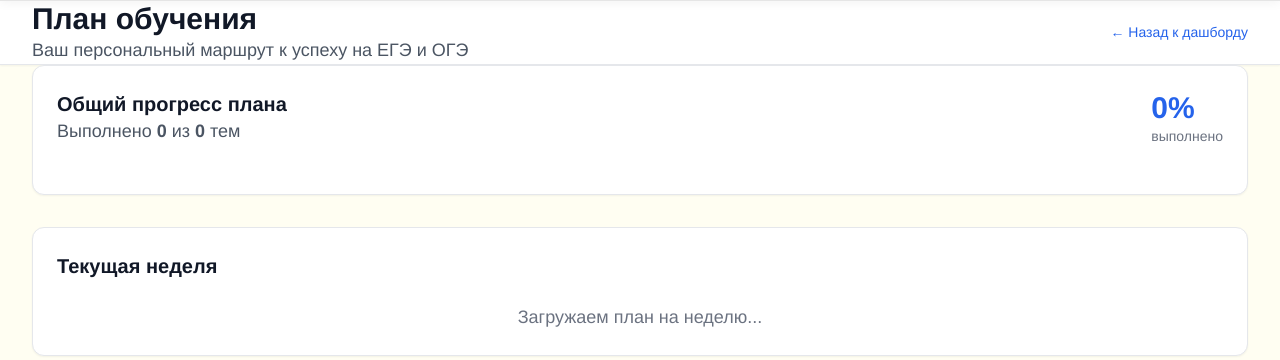
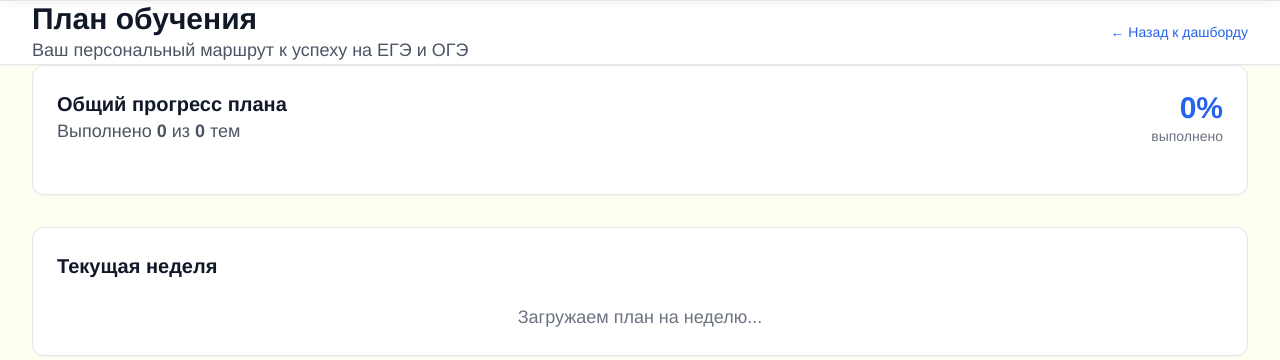
Before and after one commit to gaus-1/ExamFlow, a Django app: page /core/personalization/study-plan/ in a window 1280 px wide. Shown: the part 338-698 px from the top of the page. Run offline with Django 4.2, Linux system fonts and the light colour scheme; the visitor is signed in with stand-in values (Sample User, id 1); parts of the project's set-up code (start-up, migrations or seed data) failed here and were passed over; some libraries are stand-ins or nearby versions.

Commit message:
Исправлены CSP ошибки и добавлены современные стили: создан modern-styles.css с Tailwind-подобными утилитами

```diff
--- a/examflow_project/settings.py
+++ b/examflow_project/settings.py
@@ -373,7 +373,9 @@
 CONTENT_SECURITY_POLICY = {
     'default-src': ("'self'",),
     'style-src': ("'self'", "'unsafe-inline'", "https://cdnjs.cloudflare.com", "https://cdn.jsdelivr.net"),
+    'style-src-elem': ("'self'", "'unsafe-inline'", "https://cdnjs.cloudflare.com", "https://cdn.jsdelivr.net"),
     'script-src': ("'self'", "'unsafe-inline'", "'unsafe-eval'", "https://cdnjs.cloudflare.com", "https://cdn.jsdelivr.net"),
+    'script-src-elem': ("'self'", "'unsafe-inline'", "'unsafe-eval'", "https://cdnjs.cloudflare.com", "https://cdn.jsdelivr.net"),
     'img-src': ("'self'", "data:", "https:", "https://api.qrserver.com"),
     'font-src': ("'self'", "https://cdnjs.cloudflare.com", "https://cdn.jsdelivr.net"),
     'connect-src': ("'self'", "https://generativelanguage.googleapis.com"),
--- /dev/null
+++ b/static/css/modern-styles.css
@@ -0,0 +1,530 @@
+/* 🎨 Современные стили ExamFlow - основаны на эталонном дизайне */
+
+/* Импорт шрифтов */
+@import url("https://cdnjs.cloudflare.com/ajax/libs/remixicon/4.5.0/remixicon.min.css");
+
+/* CSS переменные */
+:root {
+    --primary-bg: #fffef2;
+    --primary-text: #252525;
+    --secondary-text: #666;
+    --border-color: #e5e5e5;
+    --footer-bg: #f8f8f8;
+    --accent-blue: #3b82f6;
+    --accent-green: #10b981;
+    --accent-orange: #f59e0b;
+    --accent-red: #ef4444;
+    --shadow-sm: 0 1px 2px 0 rgb(0 0 0 / 0.05);
+    --shadow-md: 0 4px 6px -1px rgb(0 0 0 / 0.1), 0 2px 4px -2px rgb(0 0 0 / 0.1);
+    --shadow-lg: 0 10px 15px -3px rgb(0 0 0 / 0.1), 0 4px 6px -4px rgb(0 0 0 / 0.1);
+}
+
+/* Базовые стили */
+* {
+    box-sizing: border-box;
+    border: 0 solid #e5e7eb;
+}
+
+body {
+    margin: 0;
+    line-height: 1.5;
+    background-color: var(--primary-bg);
+    color: var(--primary-text);
+    font-family: ui-sans-serif, system-ui, sans-serif, "Apple Color Emoji", "Segoe UI Emoji", "Segoe UI Symbol", "Noto Color Emoji";
+    -webkit-font-smoothing: antialiased;
+    -moz-osx-font-smoothing: grayscale;
+}
+
+/* Типографика */
+h1, h2, h3, h4, h5, h6 {
+    font-size: inherit;
+    font-weight: inherit;
+    margin: 0;
+}
+
+a {
+    color: inherit;
+    text-decoration: inherit;
+}
+
+/* Утилиты позиционирования */
+.absolute { position: absolute; }
+.relative { position: relative; }
+.sticky { position: sticky; }
+.fixed { position: fixed; }
+
+.top-0 { top: 0; }
+.bottom-4 { bottom: 1rem; }
+.left-1\/2 { left: 50%; }
+.right-4 { right: 1rem; }
+.-top-4 { top: -1rem; }
+
+.z-50 { z-index: 50; }
+
+/* Утилиты отображения */
+.flex { display: flex; }
+.grid { display: grid; }
+.hidden { display: none; }
+.inline-block { display: inline-block; }
+
+.flex-col { flex-direction: column; }
+.flex-wrap { flex-wrap: wrap; }
+.flex-row { flex-direction: row; }
+
+.items-start { align-items: flex-start; }
+.items-center { align-items: center; }
+.items-end { align-items: flex-end; }
+
+.justify-center { justify-content: center; }
+.justify-between { justify-content: space-between; }
+.justify-end { justify-content: flex-end; }
+
+/* Утилиты размеров */
+.w-full { width: 100%; }
+.w-20 { width: 5rem; }
+.w-48 { width: 12rem; }
+
+.h-screen { height: 100vh; }
+.h-16 { height: 4rem; }
+.h-20 { height: 5rem; }
+.h-32 { height: 8rem; }
+.h-48 { height: 12rem; }
+.min-h-screen { min-height: 100vh; }
+
+/* Утилиты максимальной ширины */
+.max-w-md { max-width: 28rem; }
+.max-w-2xl { max-width: 42rem; }
+.max-w-3xl { max-width: 48rem; }
+.max-w-4xl { max-width: 56rem; }
+.max-w-6xl { max-width: 72rem; }
+.max-w-7xl { max-width: 80rem; }
+
+/* Утилиты отступов */
+.p-3 { padding: 0.75rem; }
+.p-4 { padding: 1rem; }
+.p-6 { padding: 1.5rem; }
+.p-8 { padding: 2rem; }
+
+.px-3 { padding-left: 0.75rem; padding-right: 0.75rem; }
+.px-4 { padding-left: 1rem; padding-right: 1rem; }
+.px-6 { padding-left: 1.5rem; padding-right: 1.5rem; }
+.px-8 { padding-left: 2rem; padding-right: 2rem; }
+.px-10 { padding-left: 2.5rem; padding-right: 2.5rem; }
+
+.py-1 { padding-top: 0.25rem; padding-bottom: 0.25rem; }
+.py-2 { padding-top: 0.5rem; padding-bottom: 0.5rem; }
+.py-3 { padding-top: 0.75rem; padding-bottom: 0.75rem; }
+.py-4 { padding-top: 1rem; padding-bottom: 1rem; }
+.py-16 { padding-top: 4rem; padding-bottom: 4rem; }
+.py-20 { padding-top: 5rem; padding-bottom: 5rem; }
+.py-24 { padding-top: 6rem; padding-bottom: 6rem; }
+
+.pt-8 { padding-top: 2rem; }
+.pr-8 { padding-right: 2rem; }
+
+/* Утилиты отступов */
+.mx-auto { margin-left: auto; margin-right: auto; }
+.mb-2 { margin-bottom: 0.5rem; }
+.mb-4 { margin-bottom: 1rem; }
+.mb-6 { margin-bottom: 1.5rem; }
+.mb-8 { margin-bottom: 2rem; }
+.mb-12 { margin-bottom: 3rem; }
+.mb-16 { margin-bottom: 4rem; }
+
+.mt-4 { margin-top: 1rem; }
+.mt-6 { margin-top: 1.5rem; }
+.mt-12 { margin-top: 3rem; }
+
+/* Утилиты сетки */
+.grid-cols-1 { grid-template-columns: repeat(1, minmax(0, 1fr)); }
+.grid-cols-2 { grid-template-columns: repeat(2, minmax(0, 1fr)); }
+.grid-cols-3 { grid-template-columns: repeat(3, minmax(0, 1fr)); }
+.grid-cols-4 { grid-template-columns: repeat(4, minmax(0, 1fr)); }
+
+.col-span-2 { grid-column: span 2 / span 2; }
+
+/* Утилиты отступов между элементами */
+.gap-4 { gap: 1rem; }
+.gap-6 { gap: 1.5rem; }
+.gap-8 { gap: 2rem; }
+.gap-10 { gap: 2.5rem; }
+.gap-12 { gap: 3rem; }
+
+.space-x-2 > :not([hidden]) ~ :not([hidden]) { --tw-space-x-reverse: 0; margin-right: calc(0.5rem * var(--tw-space-x-reverse)); margin-left: calc(0.5rem * calc(1 - var(--tw-space-x-reverse))); }
+.space-x-3 > :not([hidden]) ~ :not([hidden]) { --tw-space-x-reverse: 0; margin-right: calc(0.75rem * var(--tw-space-x-reverse)); margin-left: calc(0.75rem * calc(1 - var(--tw-space-x-reverse))); }
+.space-x-4 > :not([hidden]) ~ :not([hidden]) { --tw-space-x-reverse: 0; margin-right: calc(1rem * var(--tw-space-x-reverse)); margin-left: calc(1rem * calc(1 - var(--tw-space-x-reverse))); }
+.space-x-8 > :not([hidden]) ~ :not([hidden]) { --tw-space-x-reverse: 0; margin-right: calc(2rem * var(--tw-space-x-reverse)); margin-left: calc(2rem * calc(1 - var(--tw-space-x-reverse))); }
+
+.space-y-4 > :not([hidden]) ~ :not([hidden]) { --tw-space-y-reverse: 0; margin-top: calc(1rem * calc(1 - var(--tw-space-y-reverse))); margin-bottom: calc(1rem * var(--tw-space-y-reverse)); }
+
+/* Утилиты границ */
+.border { border-width: 1px; }
+.border-2 { border-width: 2px; }
+.border-b { border-bottom-width: 1px; }
+.border-t { border-top-width: 1px; }
+
+.border-blue-600 { border-color: var(--accent-blue); }
+.border-gray-100 { border-color: #f3f4f6; }
+.border-gray-200 { border-color: #e5e7eb; }
+.border-gray-300 { border-color: #d1d5db; }
+.border-gray-800 { border-color: #1f2937; }
+
+/* Утилиты фона */
+.bg-white { background-color: #ffffff; }
+.bg-gray-50 { background-color: #f9fafb; }
+.bg-gray-100 { background-color: #f3f4f6; }
+.bg-gray-900 { background-color: #111827; }
+.bg-blue-100 { background-color: #dbeafe; }
+.bg-blue-600 { background-color: var(--accent-blue); }
+.bg-orange-500 { background-color: var(--accent-orange); }
+
+.bg-gradient-to-br { background-image: linear-gradient(to bottom right, var(--tw-gradient-stops)); }
+.from-blue-50 { --tw-gradient-from: #eff6ff var(--tw-gradient-from-position); --tw-gradient-to: rgb(239 246 255 / 0) var(--tw-gradient-to-position); --tw-gradient-stops: var(--tw-gradient-from), var(--tw-gradient-to); }
+.to-indigo-100 { --tw-gradient-to: #e0e7ff var(--tw-gradient-to-position); }
+
+/* Утилиты скругления */
+.rounded-lg { border-radius: 0.5rem; }
+.rounded-xl { border-radius: 0.75rem; }
+.rounded-2xl { border-radius: 1rem; }
+.rounded-full { border-radius: 9999px; }
+
+/* Утилиты текста */
+.text-left { text-align: left; }
+.text-center { text-align: center; }
+.text-right { text-align: right; }
+
+.text-sm { font-size: 0.875rem; line-height: 1.25rem; }
+.text-base { font-size: 1rem; line-height: 1.5rem; }
+.text-lg { font-size: 1.125rem; line-height: 1.75rem; }
+.text-xl { font-size: 1.25rem; line-height: 1.75rem; }
+.text-2xl { font-size: 1.5rem; line-height: 2rem; }
+.text-3xl { font-size: 1.875rem; line-height: 2.25rem; }
+.text-4xl { font-size: 2.25rem; line-height: 2.5rem; }
+.text-5xl { font-size: 3rem; line-height: 1; }
+.text-6xl { font-size: 3.75rem; line-height: 1; }
+
+.font-medium { font-weight: 500; }
+.font-semibold { font-weight: 600; }
+.font-bold { font-weight: 700; }
+
+.leading-tight { line-height: 1.25; }
+.leading-relaxed { line-height: 1.625; }
+
+/* Утилиты цветов текста */
+.text-white { color: #ffffff; }
+.text-blue-100 { color: #dbeafe; }
+.text-blue-200 { color: #bfdbfe; }
+.text-blue-400 { color: #60a5fa; }
+.text-blue-600 { color: var(--accent-blue); }
+.text-blue-800 { color: #1e40af; }
+.text-gray-100 { color: #f3f4f6; }
+.text-gray-400 { color: #9ca3af; }
+.text-gray-500 { color: #6b7280; }
+.text-gray-600 { color: #4b5563; }
+.text-gray-700 { color: #374151; }
+.text-gray-800 { color: #1f2937; }
+.text-gray-900 { color: #111827; }
+.text-green-500 { color: var(--accent-green); }
+.text-green-600 { color: #16a34a; }
+
+/* Утилиты placeholder */
+.placeholder-gray-500::placeholder { color: #6b7280; }
+
+/* Утилиты теней */
+.shadow-sm { box-shadow: var(--shadow-sm); }
+.shadow-md { box-shadow: var(--shadow-md); }
+.shadow-lg { box-shadow: var(--shadow-lg); }
+
+/* Утилиты переходов */
+.transition-colors { transition-property: color, background-color, border-color, text-decoration-color, fill, stroke; transition-timing-function: cubic-bezier(0.4, 0, 0.2, 1); transition-duration: 0.15s; }
+.transition-shadow { transition-property: box-shadow; transition-timing-function: cubic-bezier(0.4, 0, 0.2, 1); transition-duration: 0.15s; }
+
+/* Утилиты курсора */
+.cursor-pointer { cursor: pointer; }
+
+/* Утилиты resize */
+.resize-none { resize: none; }
+
+/* Утилиты whitespace */
+.whitespace-nowrap { white-space: nowrap; }
+
+/* Утилиты transform */
+.transform { transform: translate(var(--tw-translate-x), var(--tw-translate-y)) rotate(var(--tw-rotate)) skewX(var(--tw-skew-x)) skewY(var(--tw-skew-y)) scaleX(var(--tw-scale-x)) scaleY(var(--tw-scale-y)); }
+.-translate-x-1\/2 { --tw-translate-x: -50%; }
+
+/* Hover эффекты */
+.hover\:border-blue-300:hover { border-color: #93c5fd; }
+.hover\:bg-blue-50:hover { background-color: #eff6ff; }
+.hover\:bg-blue-600:hover { background-color: var(--accent-blue); }
+.hover\:bg-blue-700:hover { background-color: #1d4ed8; }
+.hover\:bg-gray-100:hover { background-color: #f3f4f6; }
+.hover\:bg-gray-200:hover { background-color: #e5e7eb; }
+.hover\:text-blue-600:hover { color: var(--accent-blue); }
+.hover\:text-blue-700:hover { color: #1d4ed8; }
+.hover\:text-gray-700:hover { color: #374151; }
+.hover\:text-white:hover { color: #ffffff; }
+.hover\:shadow-md:hover { box-shadow: var(--shadow-md); }
+
+/* Focus эффекты */
+.focus\:border-transparent:focus { border-color: transparent; }
+.focus\:outline-none:focus { outline: 2px solid transparent; outline-offset: 2px; }
+.focus\:ring-2:focus { --tw-ring-offset-shadow: var(--tw-ring-inset) 0 0 0 var(--tw-ring-offset-width) var(--tw-ring-offset-color); --tw-ring-shadow: var(--tw-ring-inset) 0 0 0 calc(2px + var(--tw-ring-offset-width)) var(--tw-ring-color); box-shadow: var(--tw-ring-offset-shadow), var(--tw-ring-shadow), var(--tw-shadow, 0 0 #0000); }
+.focus\:ring-blue-500:focus { --tw-ring-color: rgb(59 130 246 / 0.5); }
+
+/* Responsive утилиты */
+@media (min-width: 640px) {
+    .sm\:flex-row { flex-direction: row; }
+    .sm\:px-6 { padding-left: 1.5rem; padding-right: 1.5rem; }
+}
+
+@media (min-width: 768px) {
+    .md\:flex { display: flex; }
+    .md\:grid-cols-2 { grid-template-columns: repeat(2, minmax(0, 1fr)); }
+    .md\:grid-cols-3 { grid-template-columns: repeat(3, minmax(0, 1fr)); }
+    .md\:grid-cols-4 { grid-template-columns: repeat(4, minmax(0, 1fr)); }
+    .md\:text-2xl { font-size: 1.5rem; line-height: 2rem; }
+    .md\:text-3xl { font-size: 1.875rem; line-height: 2.25rem; }
+    .md\:text-5xl { font-size: 3rem; line-height: 1; }
+    .md\:text-6xl { font-size: 3.75rem; line-height: 1; }
+    .md\:text-7xl { font-size: 4.5rem; line-height: 1; }
+}
+
+@media (min-width: 1024px) {
+    .lg\:grid-cols-3 { grid-template-columns: repeat(3, minmax(0, 1fr)); }
+    .lg\:px-8 { padding-left: 2rem; padding-right: 2rem; }
+}
+
+/* Кастомные стили для ExamFlow */
+.navbar-aesop {
+    background: var(--primary-bg);
+    border-bottom: 1px solid var(--border-color);
+    padding: 20px 0;
+    position: sticky;
+    top: 0;
+    z-index: 1000;
+    box-shadow: var(--shadow-sm);
+}
+
+.navbar-brand {
+    color: var(--primary-text) !important;
+    font-size: 1.8rem !important;
+    font-weight: 400 !important;
+    text-decoration: none !important;
+    letter-spacing: 0.5px;
+}
+
+.brand-logo {
+    width: 48px;
+    height: 48px;
+    margin-right: 10px;
+    border-radius: 8px;
+    object-fit: contain;
+}
+
+.nav-link-aesop {
+    color: var(--secondary-text) !important;
+    font-size: 0.875rem !important;
+    font-weight: 400 !important;
+    text-decoration: none !important;
+    padding: 8px 16px !important;
+    transition: color 0.2s ease !important;
+    letter-spacing: 0.3px !important;
+}
+
+.nav-link-aesop:hover {
+    color: var(--primary-text) !important;
+}
+
+/* Footer */
+.footer-modern {
+    background: var(--footer-bg);
+    border-top: 1px solid var(--border-color);
+    padding: 60px 0 30px;
+    margin-top: 80px;
+}
+
+/* Кнопки */
+.btn {
+    display: inline-flex;
+    align-items: center;
+    justify-content: center;
+    padding: 0.5rem 1rem;
+    font-size: 0.875rem;
+    font-weight: 500;
+    line-height: 1.25rem;
+    border-radius: 0.375rem;
+    border: 1px solid transparent;
+    cursor: pointer;
+    transition: all 0.15s ease-in-out;
+    text-decoration: none;
+}
+
+.btn-primary {
+    background-color: var(--accent-blue);
+    color: white;
+    border-color: var(--accent-blue);
+}
+
+.btn-primary:hover {
+    background-color: #1d4ed8;
+    border-color: #1d4ed8;
+}
+
+.btn-outline-secondary {
+    background-color: transparent;
+    color: #6b7280;
+    border-color: #d1d5db;
+}
+
+.btn-outline-secondary:hover {
+    background-color: #f9fafb;
+    color: #374151;
+}
+
+.btn-outline-success {
+    background-color: transparent;
+    color: var(--accent-green);
+    border-color: var(--accent-green);
+}
+
+.btn-outline-success:hover {
+    background-color: var(--accent-green);
+    color: white;
+}
+
+.btn-outline-warning {
+    background-color: transparent;
+    color: var(--accent-orange);
+    border-color: var(--accent-orange);
+}
+
+.btn-outline-warning:hover {
+    background-color: var(--accent-orange);
+    color: white;
+}
+
+.btn-outline-danger {
+    background-color: transparent;
+    color: var(--accent-red);
+    border-color: var(--accent-red);
+}
+
+.btn-outline-danger:hover {
+    background-color: var(--accent-red);
+    color: white;
+}
+
+.btn-sm {
+    padding: 0.25rem 0.5rem;
+    font-size: 0.75rem;
+}
+
+/* Карточки */
+.card {
+    background: white;
+    border-radius: 0.5rem;
+    box-shadow: var(--shadow-sm);
+    overflow: hidden;
+}
+
+.card-header {
+    padding: 1rem;
+    border-bottom: 1px solid var(--border-color);
+}
+
+.card-body {
+    padding: 1rem;
+}
+
+.card-footer {
+    padding: 1rem;
+    border-top: 1px solid var(--border-color);
+}
+
+.card-title {
+    margin: 0 0 0.5rem 0;
+    font-weight: 600;
+}
+
+.card-text {
+    margin: 0 0 1rem 0;
+    color: var(--secondary-text);
+}
+
+/* Задания */
+.task-card {
+    transition: transform 0.2s ease, box-shadow 0.2s ease;
+}
+
+.task-card:hover {
+    transform: translateY(-2px);
+    box-shadow: var(--shadow-lg);
+}
+
+.difficulty-stars {
+    display: flex;
+    gap: 2px;
+}
+
+.difficulty-stars i {
+    font-size: 0.75rem;
+}
+
+/* Пагинация */
+.pagination {
+    display: flex;
+    list-style: none;
+    padding: 0;
+    margin: 0;
+    gap: 0.25rem;
+}
+
+.page-item {
+    display: flex;
+}
+
+.page-link {
+    display: flex;
+    align-items: center;
+    justify-content: center;
+    padding: 0.5rem 0.75rem;
+    color: var(--accent-blue);
+    background-color: white;
+    border: 1px solid #d1d5db;
+    border-radius: 0.375rem;
+    text-decoration: none;
+    transition: all 0.15s ease-in-out;
+}
+
+.page-link:hover {
+    background-color: #f9fafb;
+    color: #1d4ed8;
+}
+
+.page-item.active .page-link {
+    background-color: var(--accent-blue);
+    color: white;
+    border-color: var(--accent-blue);
+}
+
+/* Адаптивность */
+@media (max-width: 768px) {
+    .navbar-brand {
+        font-size: 1.5rem !important;
+    }
+
+    .brand-logo {
+        width: 40px;
+        height: 40px;
+    }
+
+    .py-24 {
+        padding-top: 3rem;
+        padding-bottom: 3rem;
+    }
+
+    .py-20 {
+        padding-top: 2.5rem;
+        padding-bottom: 2.5rem;
+    }
+}
--- a/templates/base.html
+++ b/templates/base.html
@@ -39,6 +39,9 @@
 
     <!-- Icons -->
     <link href="https://cdnjs.cloudflare.com/ajax/libs/font-awesome/6.4.0/css/all.min.css" rel="stylesheet">
+
+    <!-- Современные стили ExamFlow (основаны на эталонном дизайне) -->
+    <link rel="stylesheet" href="{% static 'css/modern-styles.css' %}">
 
     <!-- Tailwind CSS для правильных отступов и размеров -->
     <link rel="stylesheet" href="{% static 'css/tailwind-styles.css' %}">
```
